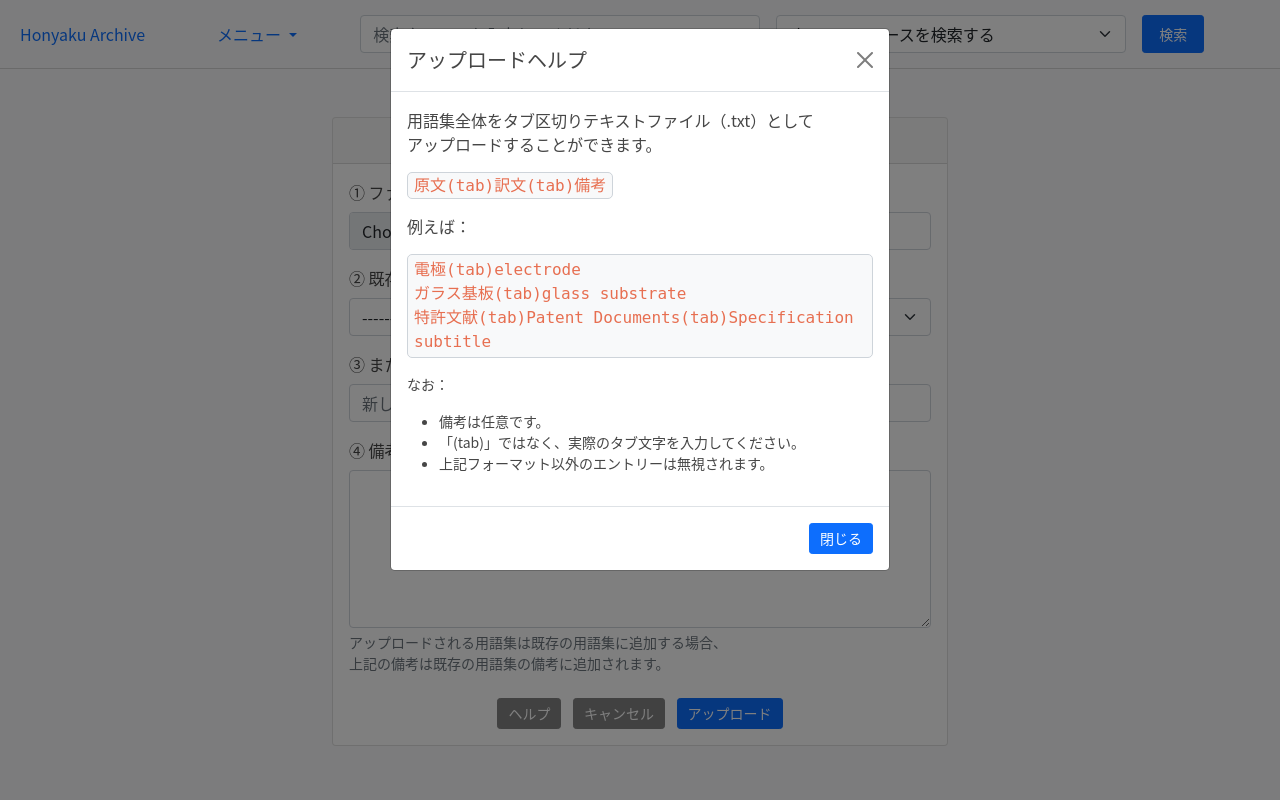
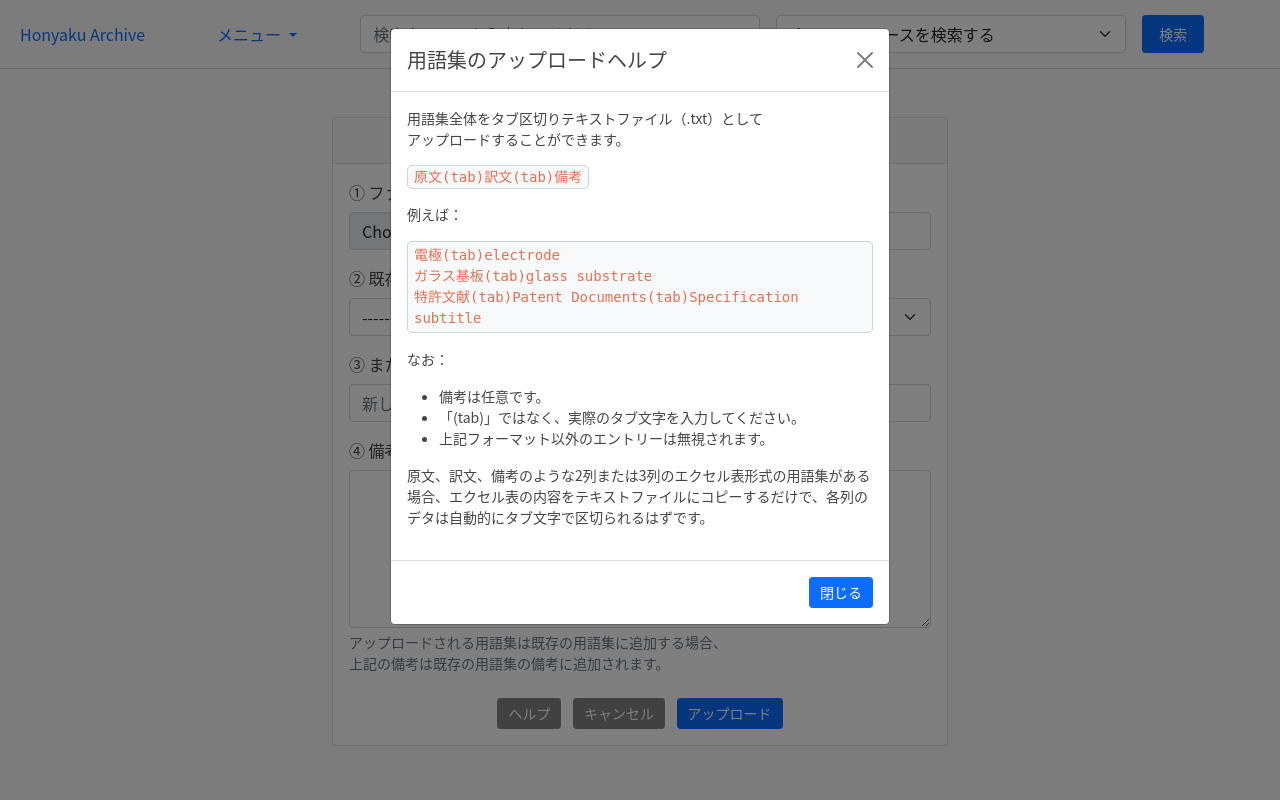
Before and after one commit to 4ka0/honyaku_archive, a Django app: page /glossary/upload/ in a window 1280 px wide, after a click on "ヘルプ". Run offline with Django 3.2, Linux system fonts and the light colour scheme; the visitor is signed in with stand-in values (Sample User, id 1); data that the repository does not hold is empty; parts of the project's set-up code (start-up, migrations or seed data) failed here and were passed over; some libraries are stand-ins or nearby versions.

Commit message:
Modal content updated

```diff
--- a/templates/glossary_upload.html
+++ b/templates/glossary_upload.html
@@ -36,11 +36,12 @@
                         <div class="modal-content">
 
                             <div class="modal-header">
-                                <h5 class="modal-title" id="exampleModalLabel">アップロードヘルプ</h5>
+                                <h5 class="modal-title" id="exampleModalLabel">用語集のアップロードヘルプ</h5>
                                 <button type="button" class="btn-close" data-bs-dismiss="modal" aria-label="Close"></button>
                             </div>
 
                             <div class="modal-body">
+                                <small>
                                     <p>用語集全体をタブ区切りテキストファイル（.txt）として<br>アップロードすることができます。</p>
                                     <p><span class="code">原文(tab)訳文(tab)備考</span></p>
                                     <p>例えば：</p>
@@ -49,12 +50,14 @@
                                         ガラス基板(tab)glass substrate<br>
                                         特許文献(tab)Patent Documents(tab)Specification subtitle
                                     </p>
-                                <small><p>なお：</p>
+                                    <p>なお：</p>
                                     <ul>
                                         <li>備考は任意です。</li>
                                         <li>「(tab)」ではなく、実際のタブ文字を入力してください。</li>
                                         <li>上記フォーマット以外のエントリーは無視されます。</li>
-                                </ul></small>
+                                    </ul>
+                                    <p>原文、訳文、備考のような2列または3列のエクセル表形式の用語集がある場合、エクセル表の内容をテキストファイルにコピーするだけで、各列のデタは自動的にタブ文字で区切られるはずです。</p>
+                                </small>
                             </div>
 
                             <div class="modal-footer">
```
Lines whose indentation alone changed are shown as unchanged.
